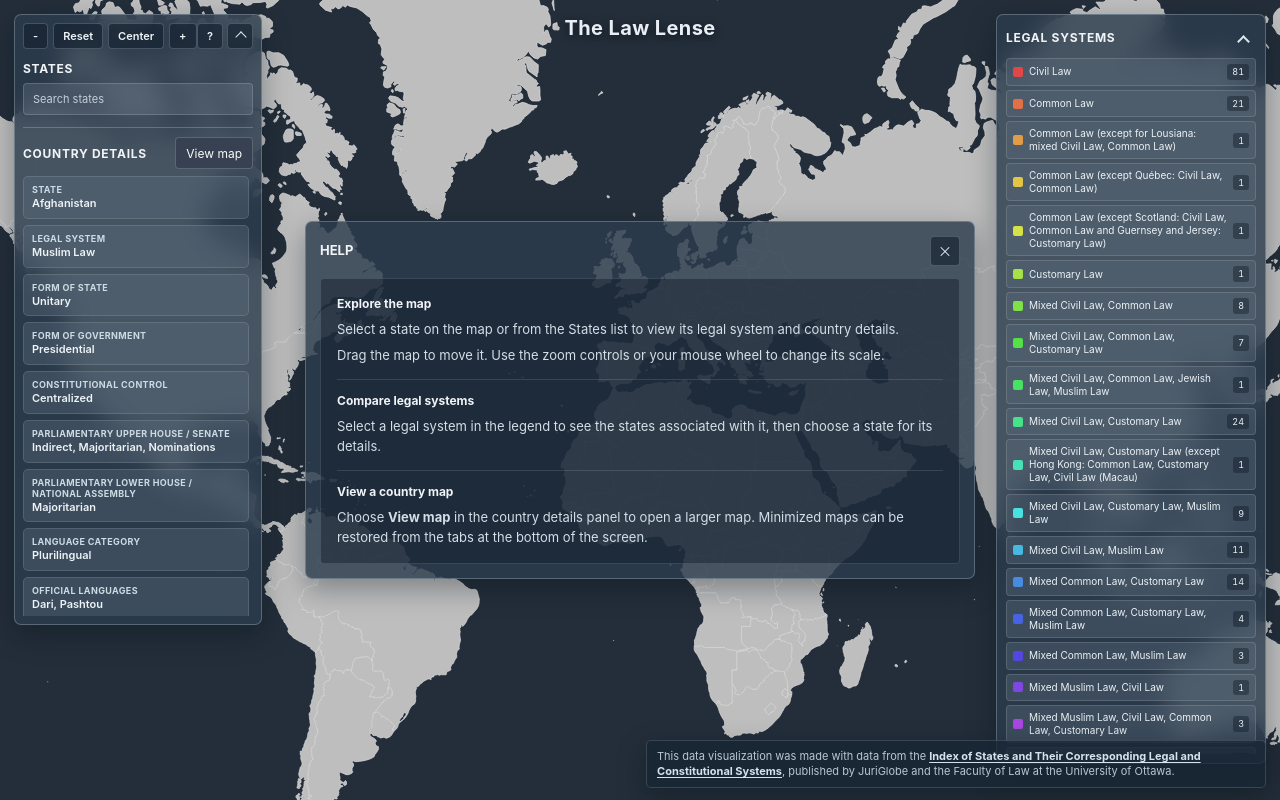
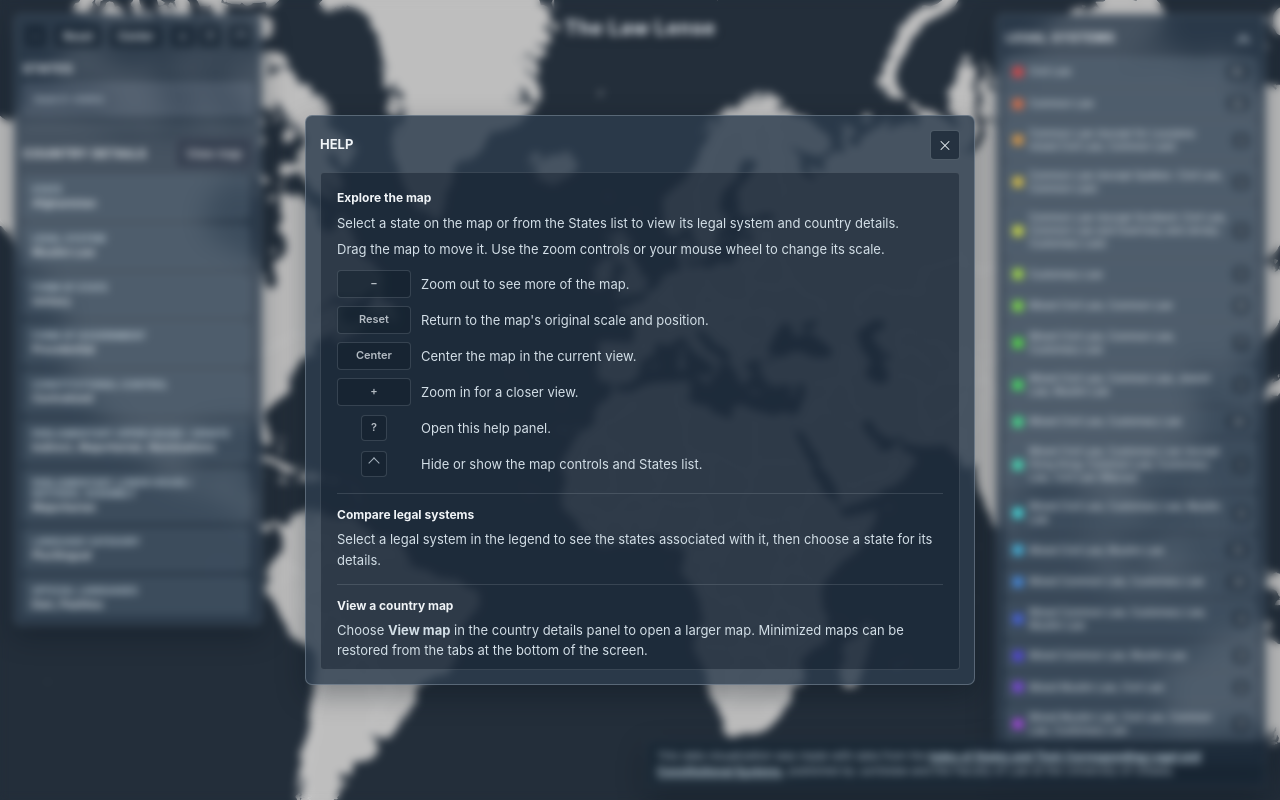
Before and after one commit to abidabdelaziz/law_Visualizer, a React (Create React App) app in the folder law-visualizer/: page / in a window 1280 px wide. Both pictures are taken after a click on the button "Open help". Built offline with nearby package versions, Linux system fonts and the light colour scheme.

Commit message:
Updates to features and design

```diff
--- a/law-visualizer/src/App.css
+++ b/law-visualizer/src/App.css
@@ -719,7 +719,7 @@
   left: 14px;
   z-index: 4;
   display: flex;
-  align-items: flex-end;
+  align-items: stretch;
   gap: 12px;
   min-width: 0;
   pointer-events: none;
--- a/law-visualizer/src/components/HelpOverlay/HelpOverlay.css
+++ b/law-visualizer/src/components/HelpOverlay/HelpOverlay.css
@@ -7,6 +7,7 @@
   box-sizing: border-box;
   padding: 20px;
   background: transparent;
+  backdrop-filter: blur(4px);
 }
 
 .HelpOverlay-dialog {
@@ -112,6 +113,59 @@
   margin-bottom: 0;
 }
 
+.HelpOverlay-controls {
+  display: grid;
+  gap: 6px;
+  margin-top: 10px;
+}
+
+.HelpOverlay-controlRow {
+  display: grid;
+  grid-template-columns: 74px minmax(0, 1fr);
+  align-items: center;
+  gap: 10px;
+  min-height: 30px;
+}
+
+.HelpOverlay-controlRow span {
+  min-width: 0;
+}
+
+.HelpOverlay-controlSample {
+  position: relative;
+  min-height: 28px;
+  padding: 4px 8px;
+  border: 1px solid rgba(220, 231, 239, 0.22);
+  border-radius: 4px;
+  color: #eef4f8;
+  background: rgba(19, 31, 44, 0.62);
+  font: inherit;
+  font-size: 11px;
+  font-weight: 600;
+  opacity: 0.72;
+  cursor: not-allowed;
+}
+
+.HelpOverlay-helpSample,
+.HelpOverlay-collapseSample {
+  justify-self: center;
+  width: 26px;
+  min-height: 26px;
+  padding: 0;
+}
+
+.HelpOverlay-collapseSample::before {
+  position: absolute;
+  top: 7px;
+  left: 8px;
+  width: 7px;
+  height: 7px;
+  border-right: 1px solid #dce7ef;
+  border-bottom: 1px solid #dce7ef;
+  transform: rotate(225deg);
+  content: '';
+}
+
 @media (max-width: 520px) {
   .HelpOverlay {
     padding: 12px;
--- a/law-visualizer/src/components/HelpOverlay/HelpOverlay.js
+++ b/law-visualizer/src/components/HelpOverlay/HelpOverlay.js
@@ -48,6 +48,32 @@ function HelpOverlay({ onClose }) {
             <h3>Explore the map</h3>
             <p>Select a state on the map or from the States list to view its legal system and country details.</p>
             <p>Drag the map to move it. Use the zoom controls or your mouse wheel to change its scale.</p>
+            <div className="HelpOverlay-controls" aria-label="Map controls">
+              <div className="HelpOverlay-controlRow">
+                <button className="HelpOverlay-controlSample" type="button" disabled aria-label="Zoom out example">−</button>
+                <span>Zoom out to see more of the map.</span>
+              </div>
+              <div className="HelpOverlay-controlRow">
+                <button className="HelpOverlay-controlSample" type="button" disabled>Reset</button>
+                <span>Return to the map's original scale and position.</span>
+              </div>
+              <div className="HelpOverlay-controlRow">
+                <button className="HelpOverlay-controlSample" type="button" disabled>Center</button>
+                <span>Center the map in the current view.</span>
+              </div>
+              <div className="HelpOverlay-controlRow">
+                <button className="HelpOverlay-controlSample" type="button" disabled aria-label="Zoom in example">+</button>
+                <span>Zoom in for a closer view.</span>
+              </div>
+              <div className="HelpOverlay-controlRow">
+                <button className="HelpOverlay-controlSample HelpOverlay-helpSample" type="button" disabled aria-label="Help example">?</button>
+                <span>Open this help panel.</span>
+              </div>
+              <div className="HelpOverlay-controlRow">
+                <button className="HelpOverlay-controlSample HelpOverlay-collapseSample" type="button" disabled aria-label="Collapse controls example" />
+                <span>Hide or show the map controls and States list.</span>
+              </div>
+            </div>
           </section>
           <section>
             <h3>Compare legal systems</h3>
--- a/law-visualizer/src/components/MapTabs/MapTabs.css
+++ b/law-visualizer/src/components/MapTabs/MapTabs.css
@@ -6,6 +6,7 @@
   max-width: none;
   overflow-x: auto;
   padding: 4px;
+  border: 1px solid rgba(220, 231, 239, 0.16);
   border-radius: 5px;
   background: rgba(24, 38, 52, 0.78);
   box-shadow: var(--dashboard-shadow);
```
Also changed, not shown: 1 other file (tests, documents, lock files or other folders).
